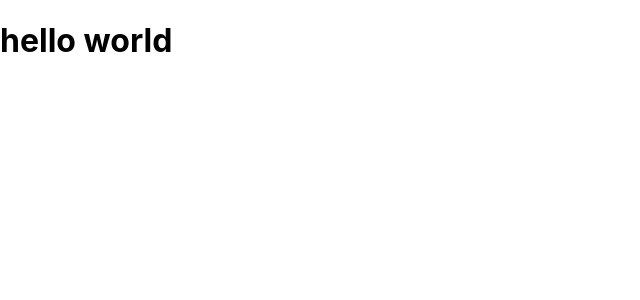
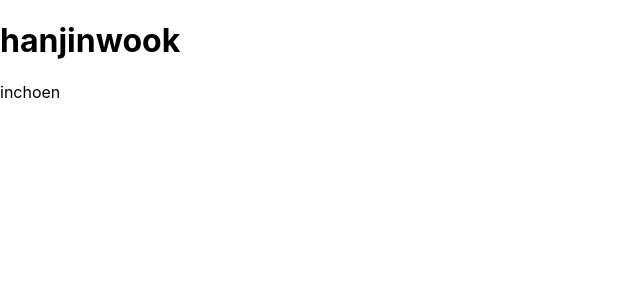
Before and after one commit to uki5045/my_first_app, a React (Create React App) app: page / in a window 1280 px wide. Shown: the top 300 px of the page, without its empty margins (0-640 px from the left). Built offline with nearby package versions, Linux system fonts and the light colour scheme; the HTML template or start-up script is replaced by a standard one.

Commit message:
const example

```diff
--- a/src/App.js
+++ b/src/App.js
@@ -18,14 +18,31 @@ import React from 'react';
 const App = () => {
 
     // 상태, 함수, 변수, 상수
+     const jinwooks = {
+         name : "hanjinwook",
+         age : 33,
+         address : "inchoen",
+         hobby : "programming"
+     }
 
 
     // 브라우저 화면에서 보여지는 부분
     return (
         <div>
-            <h1>hello world</h1>
+            <h1>{jinwooks.name}</h1>
+            <span>{jinwooks.address}</span>
         </div>
     );
 };
 
 export default App;
+
+
+
+
+// 코드 빌드순서
+// 컴퓨터는 0부터 시작
+// 1. 위에서 아래로 분석
+// 2. =을 기준으로 오른쪽에서 왼쪽으로 치환
+// 3. .은 하위 메소드나 데이터를 호출하는 명령어
+// 4. [], {}, "", 0 이부분은 데이터 자료형
```
